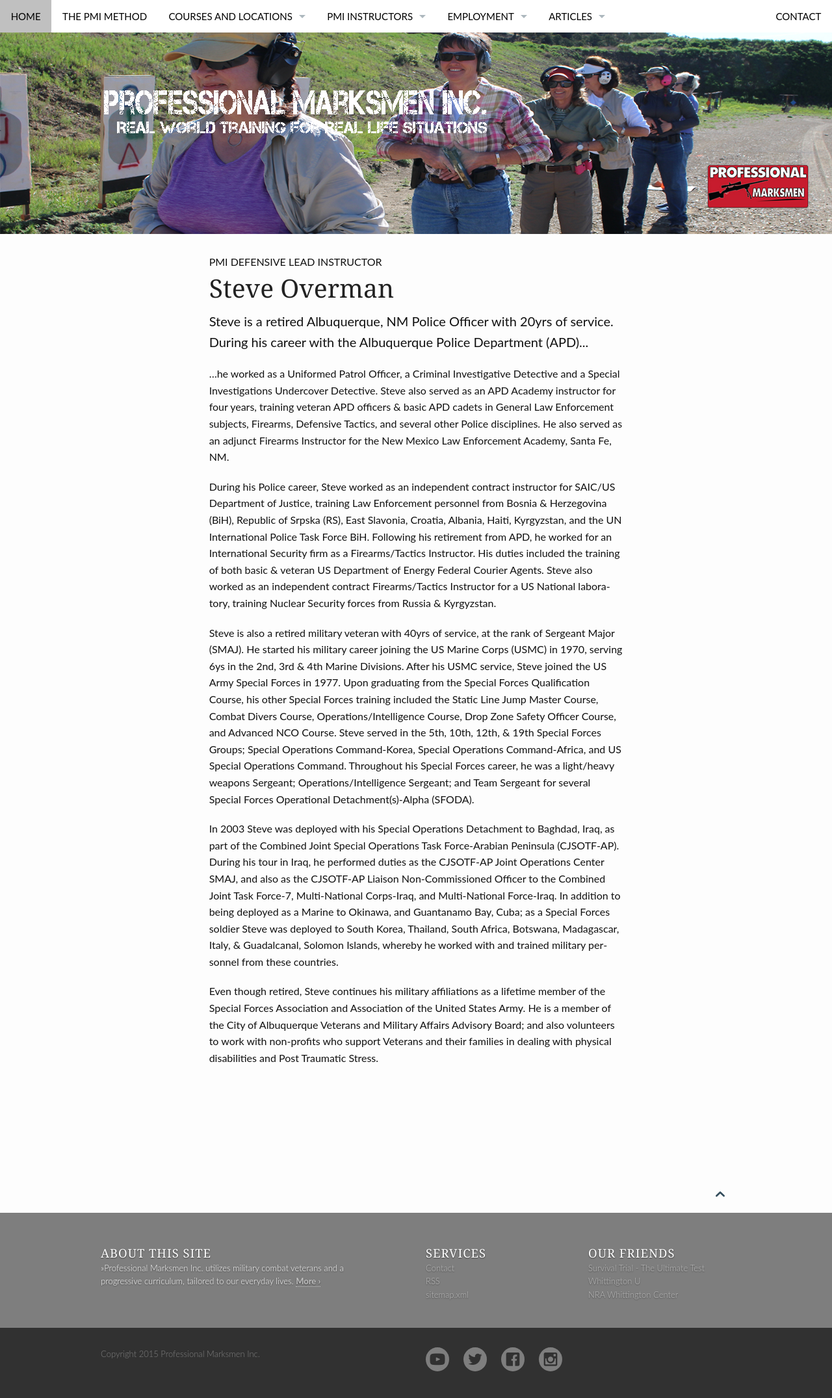
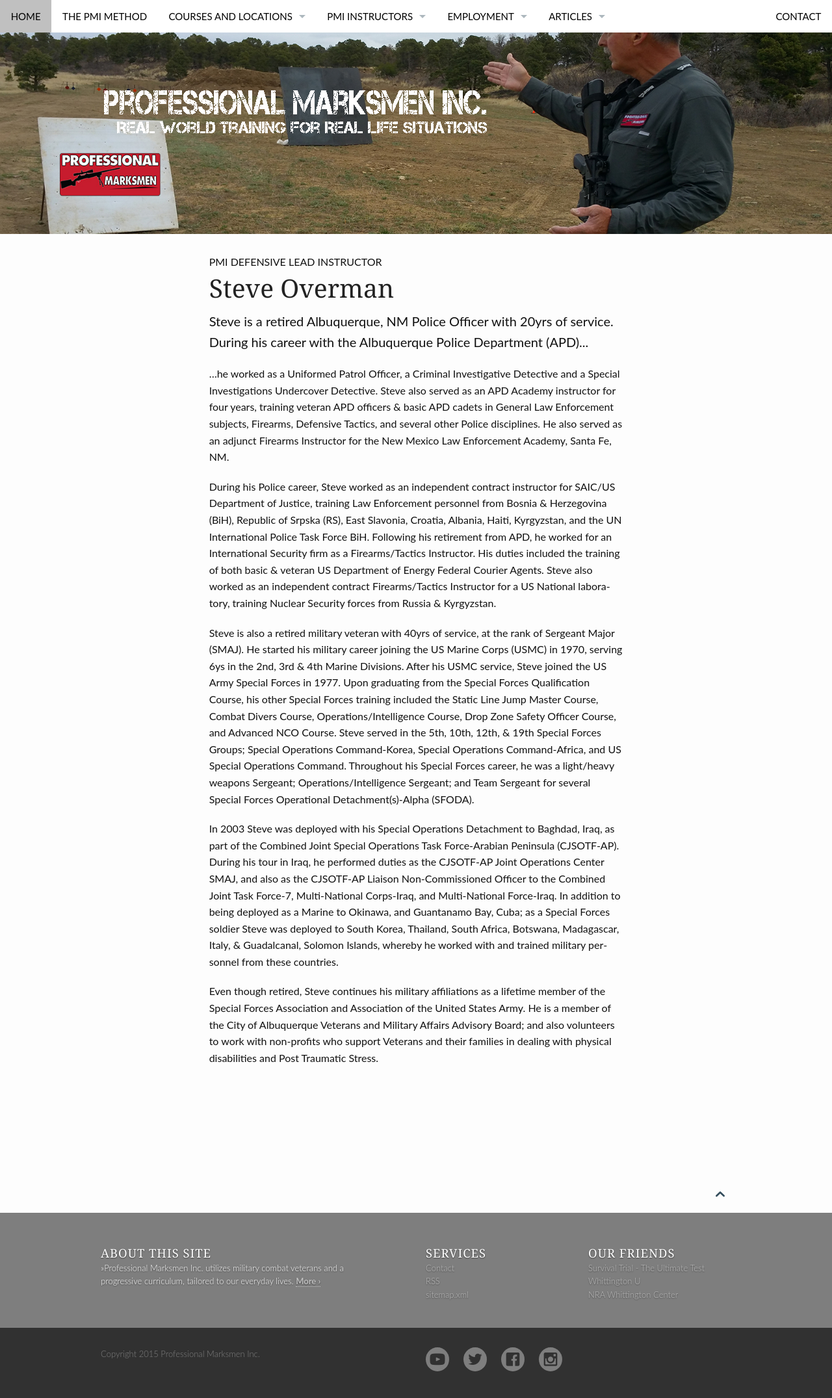
Before and after one commit to JonWeilerPMI/pmisite, a Jekyll site: the page built from pages/steve_overman.md, in a window 1280 px wide. Shown: the whole page at 65% size. Built offline with Jekyll 4.4.1, drawn with Linux system fonts in a browser that asks for light colours.

Commit message:
update images

```diff
--- a/pages/steve_overman.md
+++ b/pages/steve_overman.md
@@ -6,7 +6,7 @@
 teaser: "Steve is a retired Albuquerque, NM Police Officer with 20yrs of service.  During his career with the Albuquerque Police Department (APD)... "
 permalink: "/steve_overman/"
 header:
-    image_fullwidth: "header_drop.jpg"
+    image_fullwidth: "steveoverman.jpg"
 ---
 
 ...he worked as a Uniformed Patrol Officer, a Criminal Investigative Detective and a Special Investigations Undercover Detective.  Steve also served as an APD Academy instructor for four years, training veteran APD officers & basic APD cadets in General Law Enforcement subjects, Firearms, Defensive Tactics, and several other Police disciplines.  He also served as an adjunct Firearms Instructor for the New Mexico Law Enforcement Academy, Santa Fe, NM.
```
Also changed, not shown: images/steveoverman.jpg (added), 2 other files.
